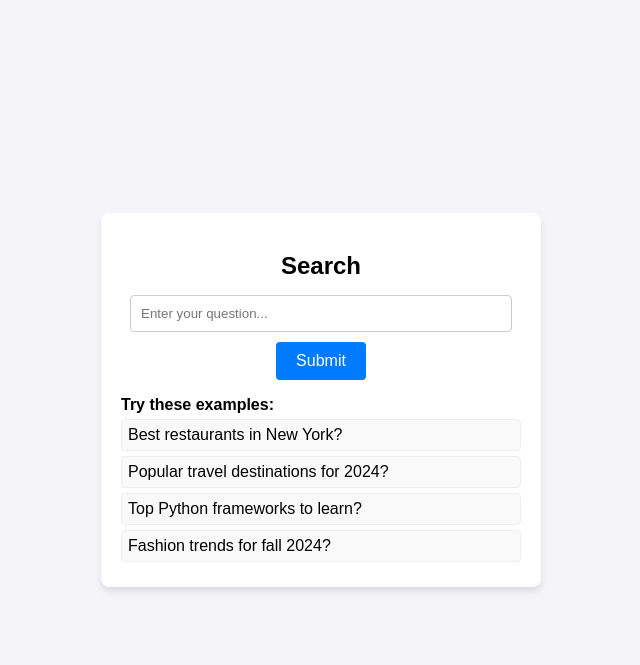
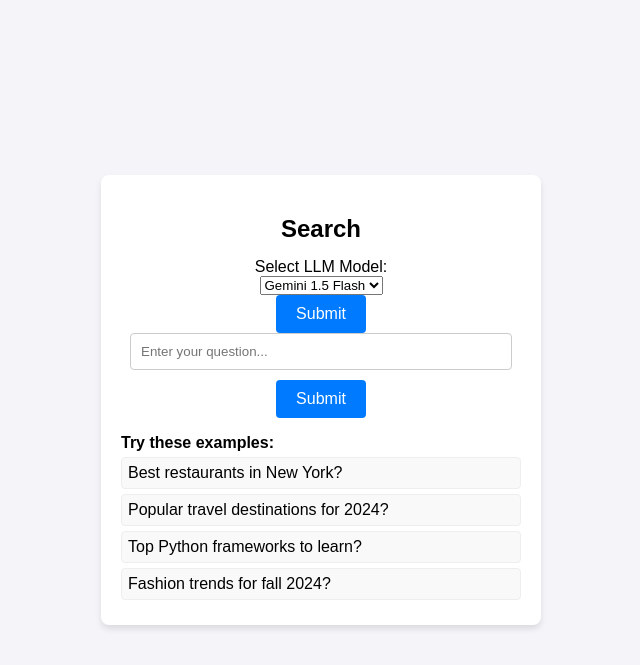
Before and after one commit to yilil/RAG-Based-User-Content-Summariser, a Django app: page / in a window 1280 px wide. Shown: the top 665 px of the page, without its empty margins (319-959 px from the left). Run offline with Django 5.2, Linux system fonts and the light colour scheme.

Commit message:
User can select AI model with submit button

```diff
--- a/Project/prompt_generator/generator.py
+++ b/Project/prompt_generator/generator.py
@@ -19,6 +19,7 @@ def generate_prompt(query, retrieved_docs):
         prompt = (
             f"**User Query**: {query}\n"
             "No relevant documents were retrieved. Please attempt to answer based on your general knowledge.\n"
+            "Every time you try to change a line, use a new line to separate the previous line.\n"
         )
 
     return prompt
--- a/Project/search/templates/search_sample.html
+++ b/Project/search/templates/search_sample.html
@@ -1,4 +1,4 @@
-<!DOCTYPE html>
+{% comment %} <!DOCTYPE html>
 <html lang="zh">
 <head>
     <meta charset="UTF-8">
@@ -19,4 +19,4 @@
     <p>{{ result }}</p>
 {% endif %}
 </body>
-</html>
+</html> {% endcomment %}
--- a/Project/search/templates/searchbar.html
+++ b/Project/search/templates/searchbar.html
@@ -1,4 +1,4 @@
-<!DOCTYPE html>
+{% comment %} <!DOCTYPE html>
 <html lang="zh">
 <head>
     <meta charset="UTF-8">
@@ -80,4 +80,4 @@
 </script>
 
 </body>
-</html>
+</html> {% endcomment %}
--- a/Project/search/templates/searchwithTemple.html
+++ b/Project/search/templates/searchwithTemple.html
@@ -149,6 +149,18 @@
 <body>
   <div class="search-container">
     <h2>Search</h2>
+    <form method="POST" action="{% url 'search' %}">
+        {% csrf_token %}
+        <label for="llm_model">Select LLM Model:</label>
+        <select id="llm_model" name="llm_model">
+          <option value="gemini-1.5-flash" {% if llm_model == 'gemini-1.5-flash' %}selected{% endif %}>Gemini 1.5 Flash</option>
+          <option value="gemini-1.0-pro" {% if llm_model == 'gemini-1.0-pro' %}selected{% endif %}>Gemini 1.0 Pro</option>
+          <option value="gemini-1.5-pro" {% if llm_model == 'gemini-1.5-pro' %}selected{% endif %}>Gemini 1.5 Pro</option>
+          <option value="gemini-2.0-flash-exp" {% if llm_model == 'gemini-2.0-flash-exp' %}selected{% endif %}>Gemini 2.0 Flash</option>
+        </select>
+        <button type="submit">Submit</button>
+    </form>
+
     <form id="search-form" method="POST" action="{% url 'search' %}">
       {% csrf_token %}
       <input
--- a/Project/search/views.py
+++ b/Project/search/views.py
@@ -5,7 +5,8 @@ from django.http import HttpResponse, JsonResponse
 from .index_service import IndexService
 from django.views.decorators.http import require_POST
 import time
-
+from django.shortcuts import render
+from django.http import HttpResponse
 from langchain_parser import parse_langchain_response
 from prompt_generator import generate_prompt
 from prompt_sender import send_prompt_to_gemini
@@ -29,12 +30,16 @@ def search(request):
 
     if request.method != "POST":
         return render(request, 'searchwithTemple.html')
-
+    if 'llm_model' in request.POST:
+        llm_model = request.POST.get('llm_model')
+        # 将选择的模型保存在 session 中
+        request.session['llm_model'] = llm_model
+        request.session.save()
+        return render(request, 'searchwithTemple.html', {
+                'llm_model': llm_model  # 将模型传递给模板
+            })
     search_query = request.POST.get('search_query')
-    llm_model = request.POST.get('llm_model')
-    #TODO get model from frontend
-    if not llm_model:
-        llm_model = "gemini-1.5-flash"
+    llm_model = request.session.get('llm_model', 'gemini-1.5-flash')
     additional_option = request.POST.get('additional_option')
 
     if not search_query:
@@ -45,13 +50,13 @@ def search(request):
     logger.info(f"Processing search query: {search_query} with model: {llm_model} and option: {additional_option}")
 
     try:
-        # 1. FAISS搜索
-        # index_service = IndexService()
-        # retrieved_docs = index_service.faiss_search(
-        #     query=search_query,
-        #     top_k=5
-        # )
-        retrieved_docs = []
+        #1. FAISS搜索
+        index_service = IndexService()
+        retrieved_docs = index_service.faiss_search(
+            query=search_query,
+            top_k=5
+        )
+        #retrieved_docs = []
         logger.debug(f"Retrieved {len(retrieved_docs)} documents from FAISS")
 
         # 2. 生成prompt
@@ -74,7 +79,7 @@ def search(request):
         metadata = {}
 
     print(answer)
-    return render(request, 'searchwithTemple.html', {'result': answer, 'metadata': metadata})
+    return render(request, 'searchwithTemple.html', {'result': answer, 'metadata': metadata, 'llm_model': llm_model})
 
 
 # Initialization of indexing and embeddings
```
